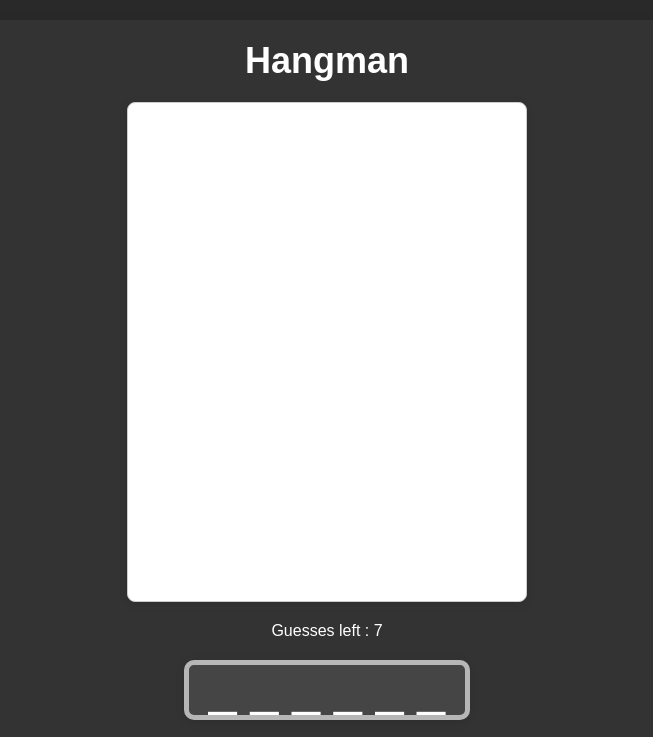
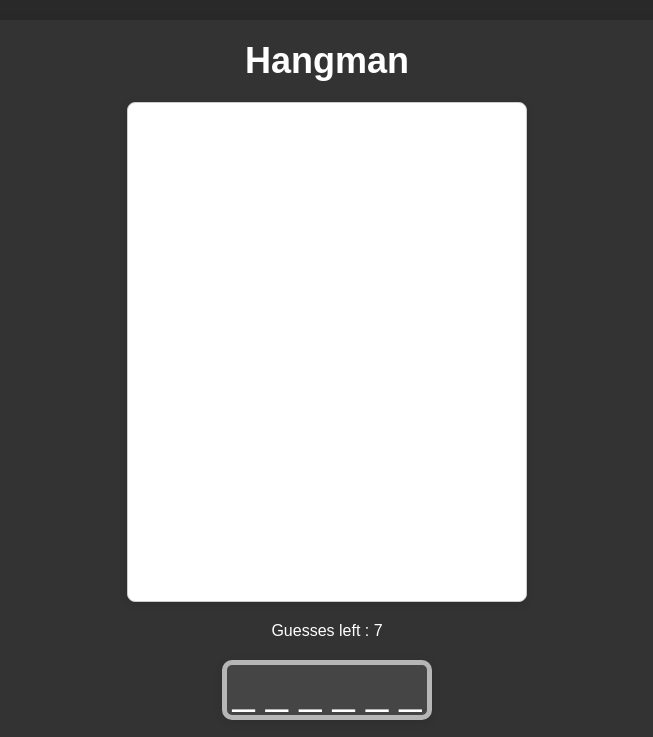
Before and after one commit to wilvurson/hanging-man, a plain HTML site: page index.html in a window 1280 px wide. Shown: the top 737 px of the page, without its empty margins (313-966 px from the left). Drawn offline with Linux system fonts and the light colour scheme.

Commit message:
Update style.css

```diff
--- a/style.css
+++ b/style.css
@@ -51,12 +51,11 @@ h1 {
     margin-top: 20px;
     display: flex;
     align-items: center;
-    font-size: 50px;
+    font-size: 40px;
     box-shadow: 0 2px 10px rgba(0, 0, 0, 0.1);
     border: 5px solid rgb(182, 182, 182);
     background-color: #454545;
-    padding-bottom: 5px;
-    padding-inline: 20px;
+    padding-inline: 5px;
     border-radius: 10px;
     height: 60px;
     pointer-events: none;
```
